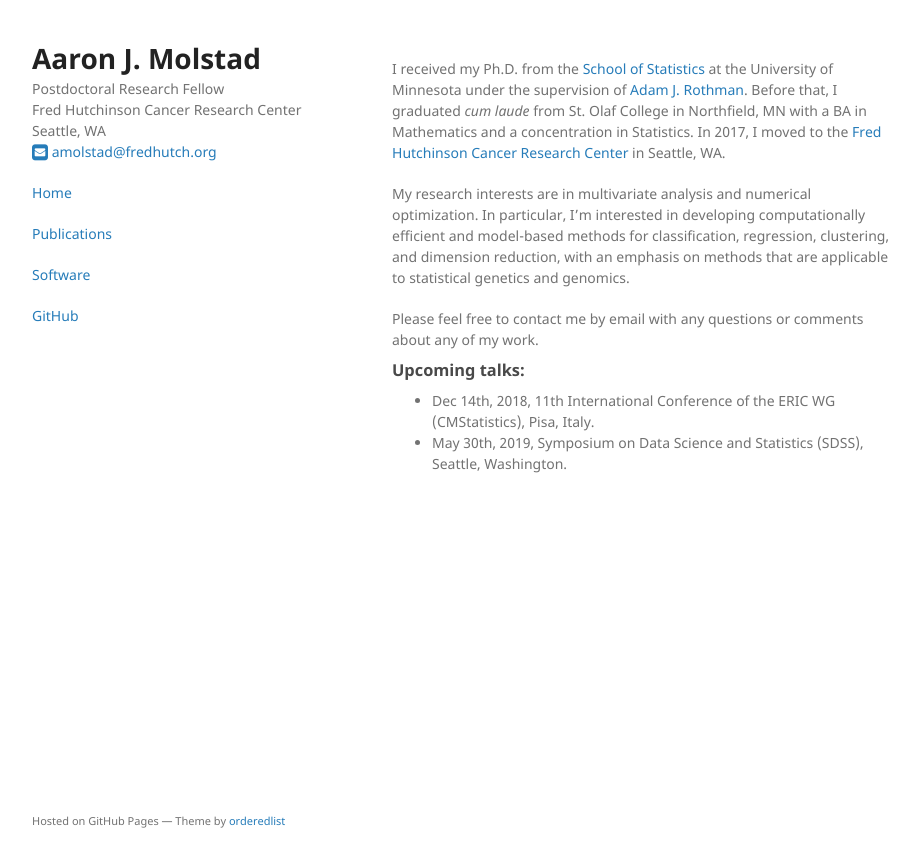
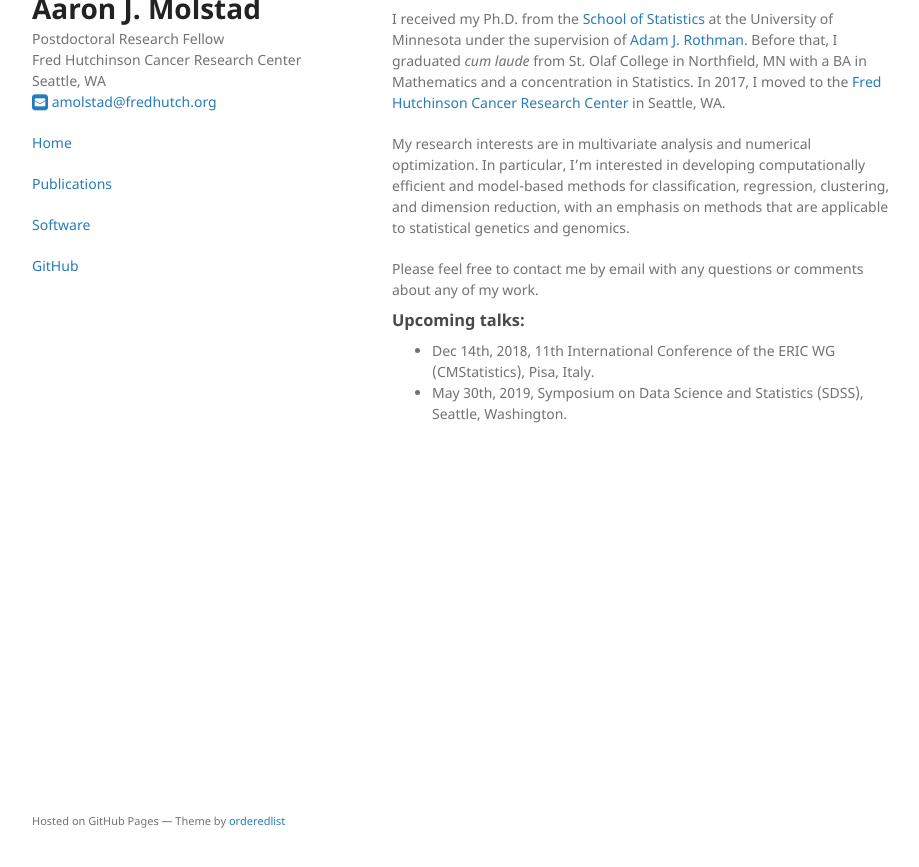
Before and after one commit to ajmolstad/ajmolstad.github.io, a Jekyll site: the page built from index.md, in a window 1280 px wide. Shown: the top 867 px of the page, without its empty margins (178-1097 px from the left). Built offline with Jekyll 4.4.1, drawn with Linux system fonts in a browser that asks for light colours.

Commit message:
Update jekyll-theme-minimal.scss

```diff
--- a/_sass/jekyll-theme-minimal.scss
+++ b/_sass/jekyll-theme-minimal.scss
@@ -4,7 +4,7 @@
 
 body {
   background-color: #fff;
-  padding:50px;
+  padding:00px;
   font: 14px/1.5 "Noto Sans", "Helvetica Neue", Helvetica, Arial, sans-serif;
   color:#727272;
   font-weight:400;
```
